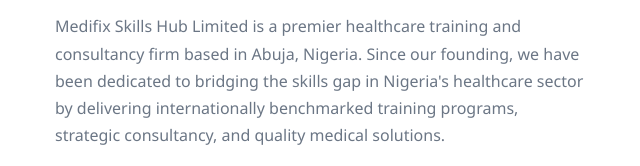
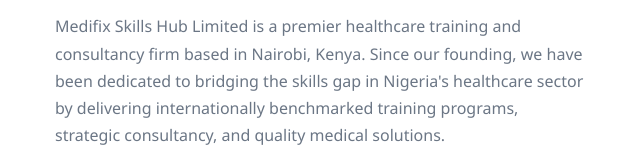
Before and after one commit to kemejere/medifix-skills-hub, a plain HTML site: page about.html in a window 1280 px wide. Shown: the part 594-760 px from the top of the page, 19-659 px from the left. Drawn offline with Linux system fonts and the light colour scheme.

Commit message:
Update location from Abuja to Nairobi in about.html

```diff
--- a/about.html
+++ b/about.html
@@ -48,7 +48,7 @@
         <div>
           <span class="eyebrow-tag">Who We Are</span>
           <h2>Building a Healthier Nigeria Through Knowledge</h2>
-          <p style="color:var(--text-light);margin:16px 0 20px;">Medifix Skills Hub Limited is a premier healthcare training and consultancy firm based in Abuja, Nigeria. Since our founding, we have been dedicated to bridging the skills gap in Nigeria's healthcare sector by delivering internationally benchmarked training programs, strategic consultancy, and quality medical solutions.</p>
+          <p style="color:var(--text-light);margin:16px 0 20px;">Medifix Skills Hub Limited is a premier healthcare training and consultancy firm based in Nairobi, Kenya. Since our founding, we have been dedicated to bridging the skills gap in Nigeria's healthcare sector by delivering internationally benchmarked training programs, strategic consultancy, and quality medical solutions.</p>
           <p style="color:var(--text-light);margin-bottom:28px;">Our team of experienced clinicians, educators, and healthcare management experts works tirelessly to ensure every healthcare professional we train is equipped to deliver safe, effective, and compassionate care.</p>
           <ul class="features-list">
             <li>Registered with the Corporate Affairs Commission (CAC), Nigeria</li>
```
